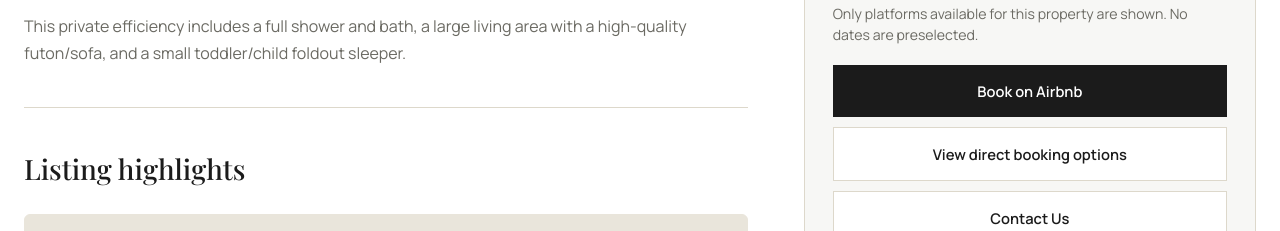
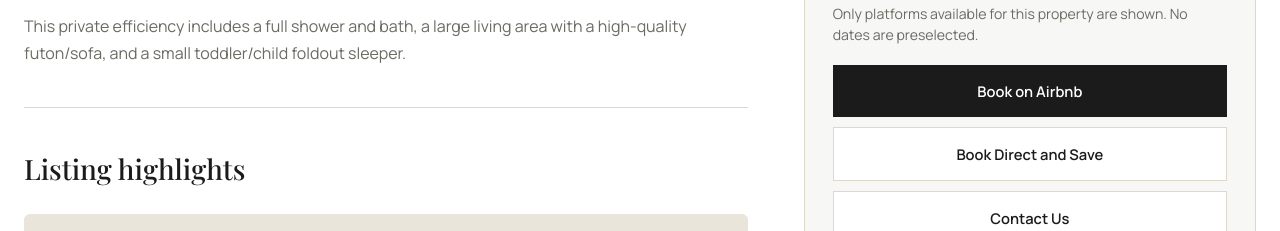
Before and after one commit to TOPDevelopmentLLC/PantherProperties, a React (Vite) app: page /properties/carriage-house-apartment in a window 1280 px wide. Shown: the part 1180-1411 px from the top of the page. Built offline with nearby package versions, Linux system fonts and the light colour scheme; a web font is replaced by a local one.

Commit message:
refactor: modified direct booking button text

```diff
--- a/src/pages/PropertyDetailPage.tsx
+++ b/src/pages/PropertyDetailPage.tsx
@@ -150,7 +150,7 @@ export default function PropertyDetailPage() {
                     target="_blank"
                     rel="noreferrer"
                   >
-                    View direct booking options
+                    Book Direct and Save
                   </a>
                   <Link to="/contact" className={styles.bookSecondary}>
                     Contact Us
```
